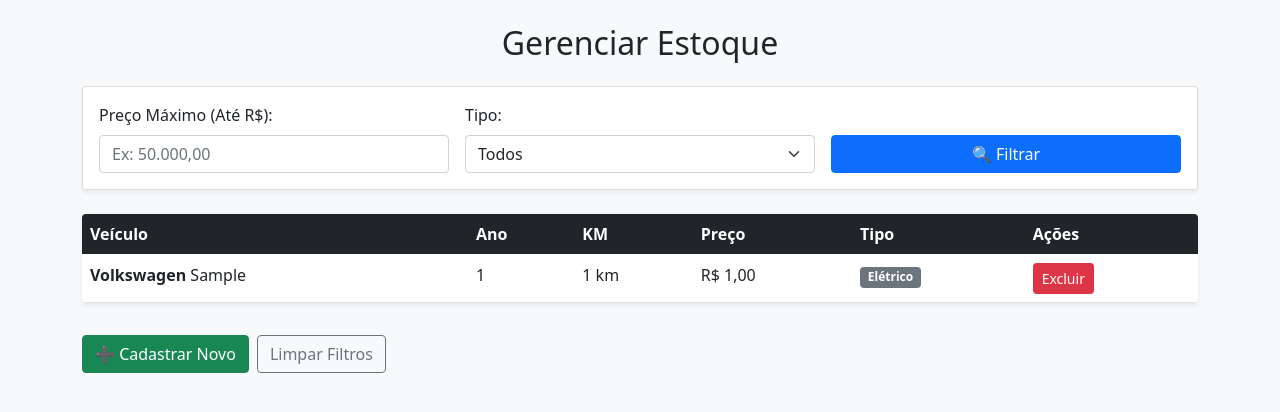
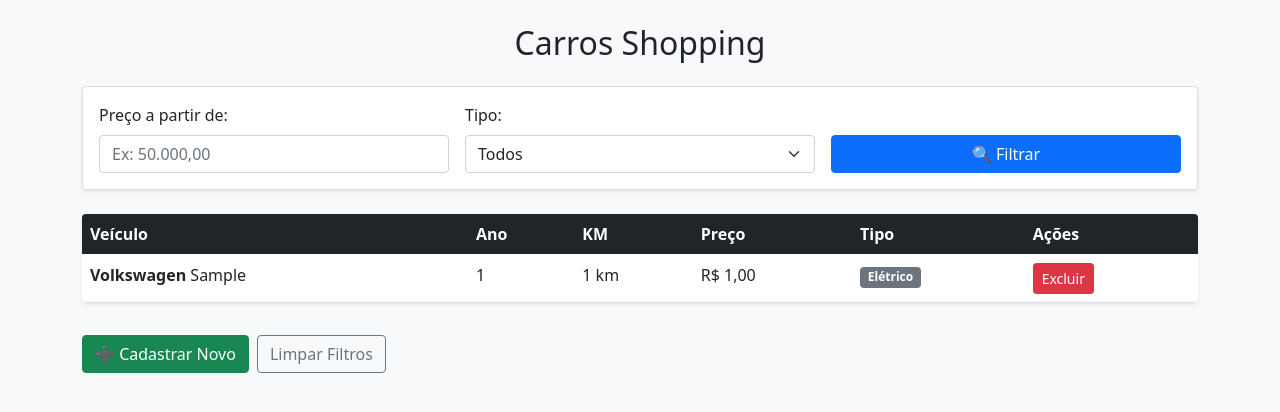
Before and after one commit to pedroaz888/meu_projeto_review, a Django app: page /stok/listar_produtos/ in a window 1280 px wide. Shown: the top 412 px of the page. Run offline with Django 5.2, Linux system fonts and the light colour scheme; tables that the repository leaves empty hold one stand-in row (values such as "Sample post").

Commit message:
filto preço

```diff
--- a/stok/templates/listar_produtos.html
+++ b/stok/templates/listar_produtos.html
@@ -28,12 +28,12 @@
 {% load filters %}
 
 <div class="container py-4">
-    <h2 class="text-center mb-4">Gerenciar Estoque</h2>
+    <h2 class="text-center mb-4">Carros Shopping</h2>
 
     <form action="{% url 'listar_produtos_preco' %}" method="GET" class="card card-body shadow-sm mb-4">
         <div class="row g-3 align-items-end">
             <div class="col-12 col-md-4">
-                <label class="form-label">Preço Máximo (Até R$):</label>
+                <label class="form-label">Preço a partir de:</label>
                 <input class="form-control mask-money" type="text" name="preco" placeholder="Ex: 50.000,00">
             </div>
             <div class="col-12 col-md-4">
```
